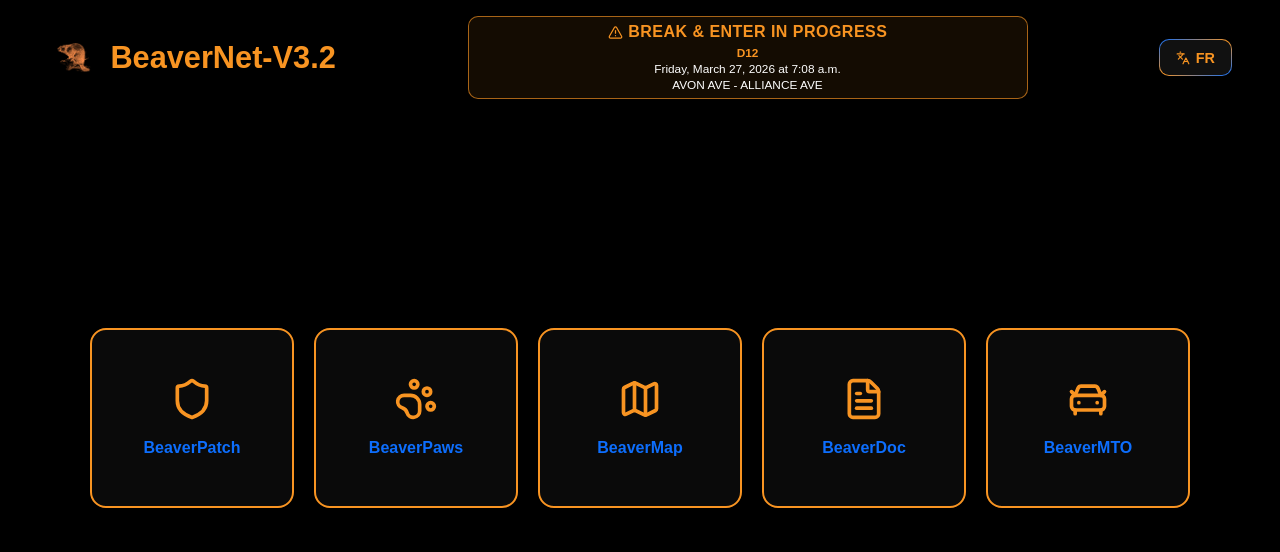
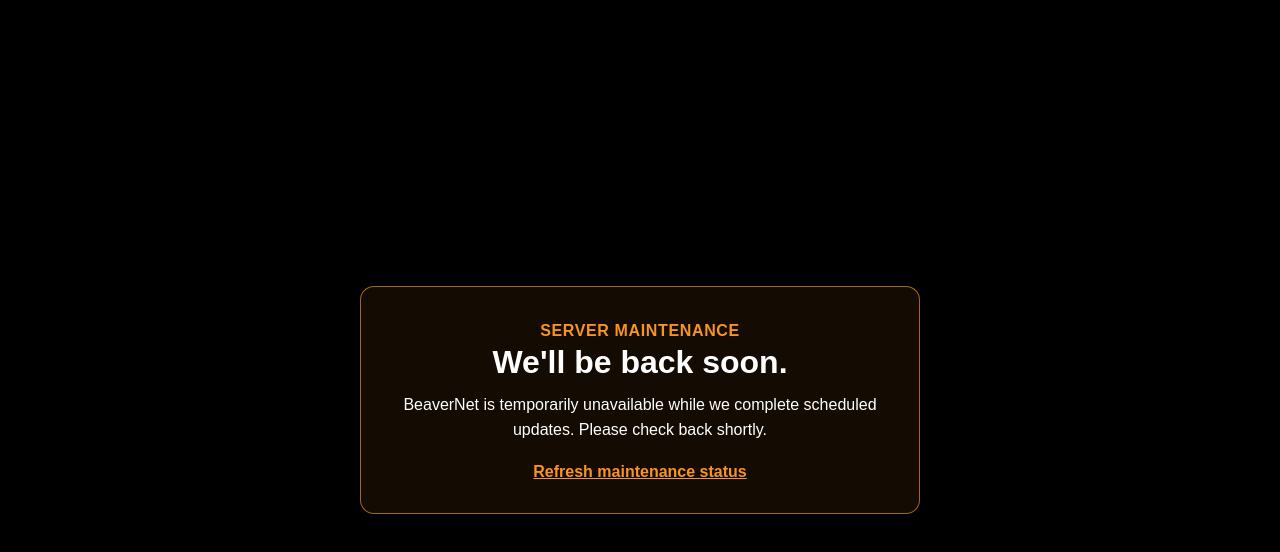
Before and after one commit to remiguillette/BeaverNet-3.2, a React (Vite) app: page / in a window 1280 px wide. Shown: the top 552 px of the page. Built offline with nearby package versions, Linux system fonts and the light colour scheme; no server answers.

Commit message:
Temporarily route all traffic to maintenance page

```diff
--- a/src/app/router.tsx
+++ b/src/app/router.tsx
@@ -1,22 +1,9 @@
 import { createBrowserRouter } from "react-router-dom";
-import Home from "../pages/Home";
-import About from "../pages/About";
-import Contact from "../pages/Contact";
-import NotFound from "../pages/NotFound";
-import ServicePage from "../pages/ServicePage";
-import PrivacyPolicy from "../pages/PrivacyPolicy";
+import Maintenance from "../pages/Maintenance";
+
+export const TEMPORARY_MAINTENANCE_PATH = "/maintenance";
 
 export const router = createBrowserRouter([
-  { path: "/", element: <Home /> },
-  { path: "/about", element: <About /> },
-  { path: "/contact", element: <Contact /> },
-  { path: "/privacy-policy", element: <PrivacyPolicy /> },
-  { path: "/public-safety", element: <ServicePage serviceKey="publicSafety" /> },
-  {
-    path: "/francophone-services",
-    element: <ServicePage serviceKey="francophoneServices" />,
-  },
-  { path: "/health-safety", element: <ServicePage serviceKey="healthSafety" /> },
-  { path: "/animal-first-aid", element: <ServicePage serviceKey="animalFirstAid" /> },
-  { path: "*", element: <NotFound /> },
+  { path: TEMPORARY_MAINTENANCE_PATH, element: <Maintenance /> },
+  { path: "*", element: <Maintenance /> },
 ]);
--- /dev/null
+++ b/src/pages/Maintenance.tsx
@@ -0,0 +1,19 @@
+import { Link } from "react-router-dom";
+
+export default function Maintenance() {
+  return (
+    <main className="maintenance-page">
+      <div className="maintenance-card">
+        <p className="maintenance-badge">Server Maintenance</p>
+        <h1>We&apos;ll be back soon.</h1>
+        <p>
+          BeaverNet is temporarily unavailable while we complete scheduled updates.
+          Please check back shortly.
+        </p>
+        <Link to="/maintenance" className="maintenance-link">
+          Refresh maintenance status
+        </Link>
+      </div>
+    </main>
+  );
+}
--- a/src/styles/global.css
+++ b/src/styles/global.css
@@ -923,3 +923,46 @@
   padding: 0.78rem 1rem;
   font-size: 1rem;
 }
+
+
+.maintenance-page {
+  min-height: 100vh;
+  display: flex;
+  align-items: center;
+  justify-content: center;
+  padding: 1.5rem;
+}
+
+.maintenance-card {
+  width: min(560px, 100%);
+  border: 1px solid rgba(248, 148, 34, 0.65);
+  border-radius: 14px;
+  background: rgba(248, 148, 34, 0.08);
+  padding: 2rem;
+  text-align: center;
+}
+
+.maintenance-badge {
+  display: inline-block;
+  margin: 0 0 0.75rem;
+  color: #f89422;
+  font-weight: 700;
+  letter-spacing: 0.04em;
+  text-transform: uppercase;
+}
+
+.maintenance-card h1 {
+  margin: 0 0 0.75rem;
+}
+
+.maintenance-card p {
+  margin: 0;
+  line-height: 1.55;
+}
+
+.maintenance-link {
+  display: inline-block;
+  margin-top: 1.25rem;
+  color: #f89422;
+  font-weight: 700;
+}
```
